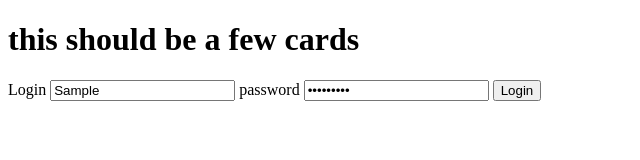
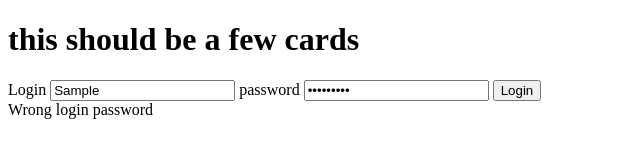
Before and after one commit to mak017/Hillel-1, a plain HTML site: page jsBaseCodeForIf/index.html in a window 1280 px wide. Both pictures are taken after typing "Sample", "Sample123" into the empty fields and a click on the button "Login". Shown: the whole page, without its empty margins (0-640 px from the left). Drawn offline with nearby package versions, Linux system fonts and the light colour scheme.

Commit message:
login check

```diff
--- a/jsBaseCodeForIf/cards.js
+++ b/jsBaseCodeForIf/cards.js
@@ -1,7 +1,21 @@
 
-$(document).ready(function (argument) {
-	$('#login').on('submit', function(event) {
+$(document).ready(function () {
+	$('form#login').on('submit', function(event) {
 		event.preventDefault();
-		console.log(event);
+		var login;
+		var password;
+		var CORRECT_LOGIN = 'admin';
+		var CORRECT_PASSWORD = 'SecretP@ssword';
+
+		login = $('#login .login__input').val();
+		password = $('#login .login__password').val();
+
+		if (login === CORRECT_LOGIN && password === CORRECT_PASSWORD) {
+			message = "You successfully authorized";
+		} else {
+			message = "Wrong login password";
+		}
+
+		$('.login__message').text(message);
 	});
 });
--- a/jsBaseCodeForIf/index.html
+++ b/jsBaseCodeForIf/index.html
@@ -11,10 +11,11 @@
 </header>
 <form id='login' method="post" action='login.php'">
 	<label>Login<label>
-	<input type="text" name="login" required="">
+	<input type="text" class="login__input" name="login" required="">
 	<label>password</label>
-	<input type="password" name="password" required="">
-	<button type="submit" onclick="login(event)">Login</button>
+	<input type="password" class="login__password" name="password" required="">
+	<button type="submit">Login</button>
 </form>
+<div class="login__message"></div>
 </body>
 </html>
```
